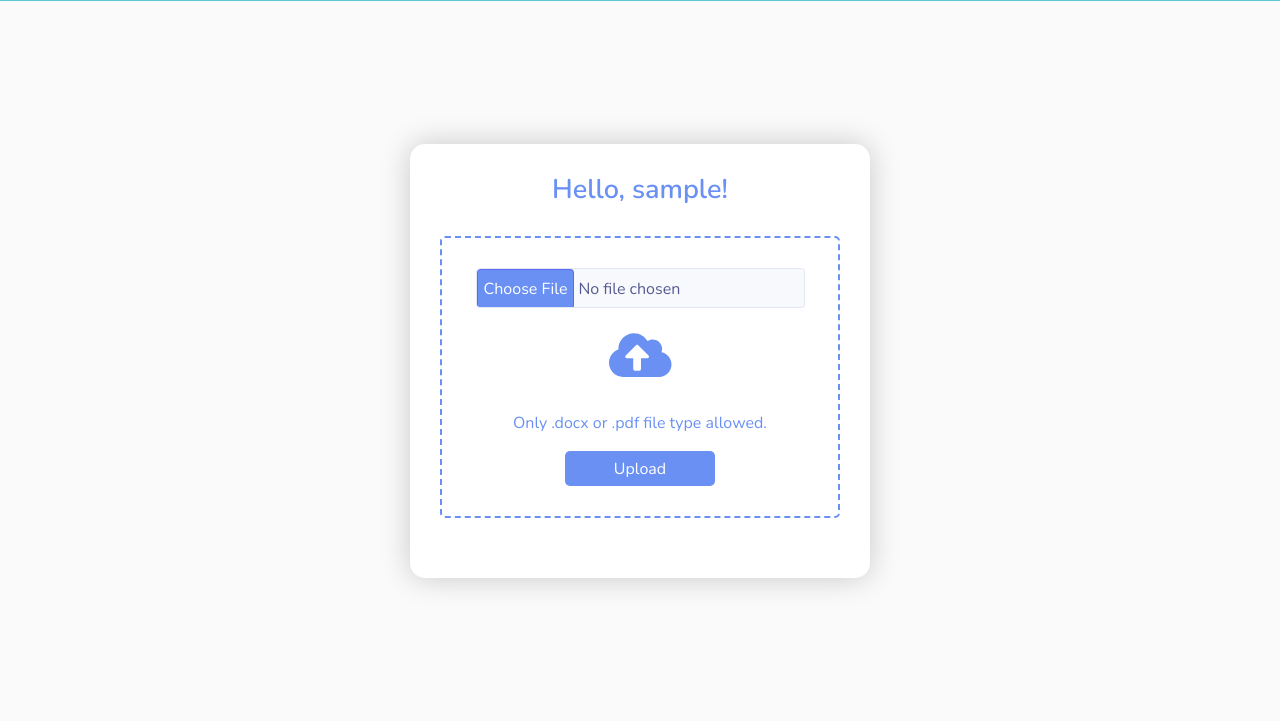
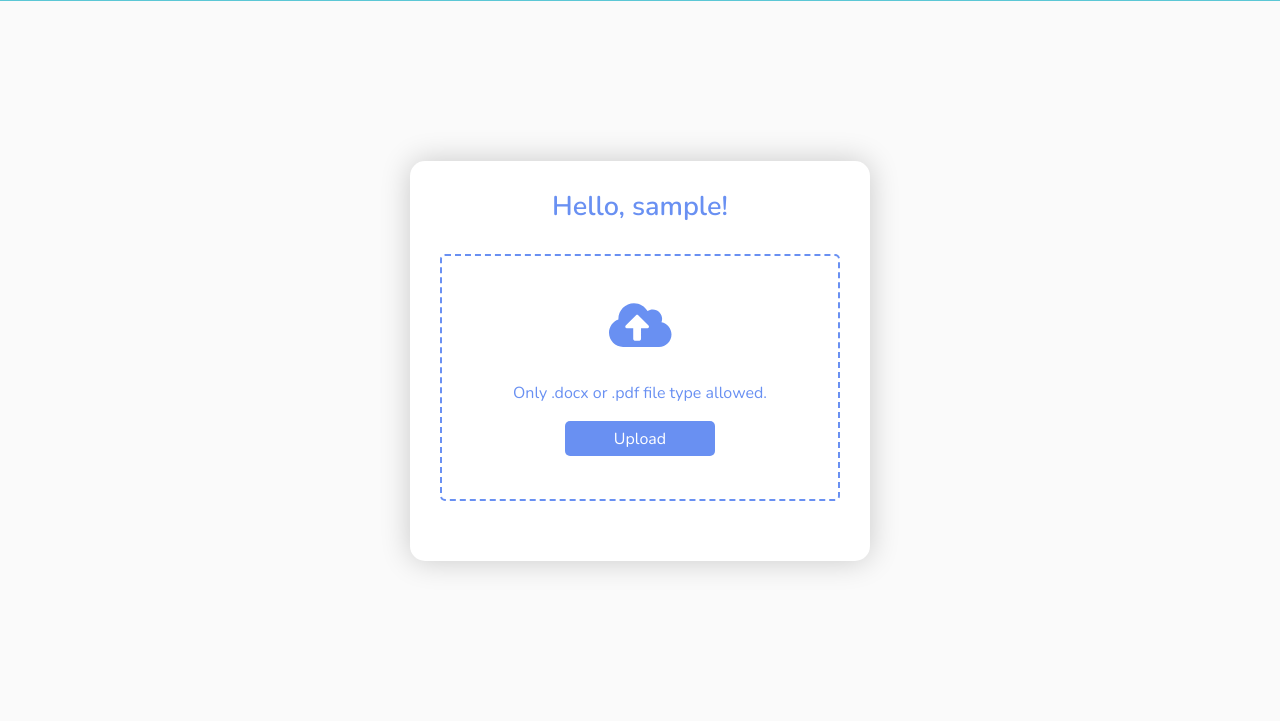
Before and after one commit to neha5-20/Resume-screening-and-ranking, a Flask app: page /applicant/ in a window 1280 px wide. Shown: the part 74-800 px from the top of the page. Run offline with Flask 2, Linux system fonts and the light colour scheme; the visitor is signed in with stand-in values (Sample User, id 1); parts of the project's set-up code (start-up, migrations or seed data) failed here and were passed over; some libraries are stand-ins or nearby versions.

Commit message:
css added

```diff
--- a/static/js/applicant_dashboard.js
+++ b/static/js/applicant_dashboard.js
@@ -1,28 +1,28 @@
-// const form = document.querySelector("form"),
-// fileInput = document.querySelector(".upload-button"),
-// progressArea = document.querySelector(".progress-area");
-// form.addEventListener("click", () =>{
-//   fileInput.click();
-// });
+const form = document.querySelector(".icon"),
+fileInput = document.querySelector(".input-file"),
+progressArea = document.querySelector(".progress-area");
+form.addEventListener("click", () =>{
+  fileInput.click();
+});
 
-// fileInput.onchange = ({target})=>{
-//     let file = target.files[0];
-//     if(file){
-//       let fileName = file.name;
-//       uploadFile(fileName)
-//     }
-//   }
+fileInput.onchange = ({target})=>{
+    let file = target.files[0];
+    if(file){
+      let fileName = file.name;
+      uploadFile(fileName)
+    }
+  }
 
-//  function uploadFile(name) {
-//     let progressHTML = `<li class="applicant_row">
-//                             <i class="fas fa-file-alt"></i>
-//                             <div class="applicant_content>
-//                                 <div class="up_file_details">
-//                                     <span class="up_file_name">${name} • Uploaded</span>
-//                                 </div>
-//                             </div>
-//                             <i class="fas fa-check"></i>
-//                         </li>`;
+ function uploadFile(name) {
+    let progressHTML = `<li class="applicant_row">
+                            <i class="fas fa-file-alt"></i>
+                            <div class="applicant_content>
+                                <div class="up_file_details">
+                                    <span class="up_file_name">${name} • Uploaded</span>
+                                </div>
+                            </div>
+                            <i class="fas fa-check"></i>
+                        </li>`;
 
-//     progressArea.innerHTML = progressHTML;
-//  }
+    progressArea.innerHTML = progressHTML;
+ }
--- a/templates/applicant_dashboard.html
+++ b/templates/applicant_dashboard.html
@@ -11,7 +11,7 @@
 		<div class="upload_resume">
 			<h2>Hello, {{ session['user_name'] }}!</h2>
 			<form action="/applicant/uploadResume" class="text" method="POST" enctype="multipart/form-data">
-				<input type="file" class= "input-file" name="resume" />
+				<input type="file" class= "input-file" name="resume" hidden />
 				<h3 class="icon"><i class="fas fa-cloud-upload-alt"></i></h3>
 				<p>Only .docx or .pdf file type allowed.</p>
 				<input type="submit" class= "submit_btn" value="Upload" name="resumeSubmitBtn">
```
Also changed, not shown: 2 other files.
